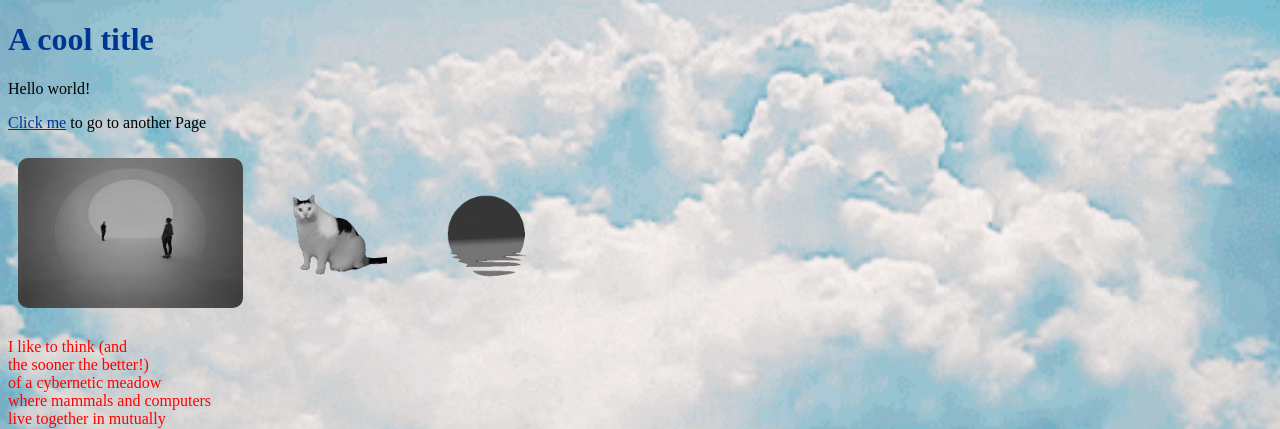
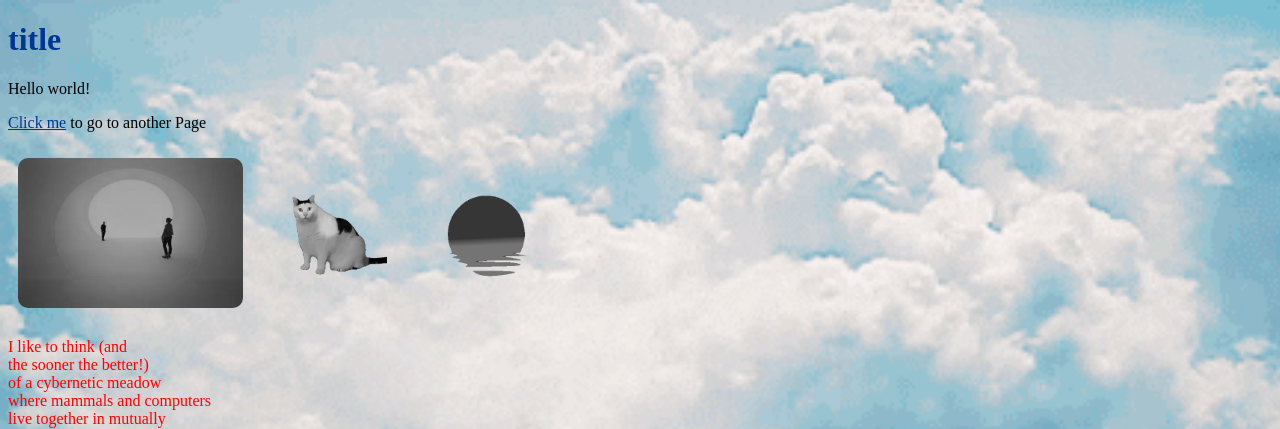
Before and after one commit to bregev08/iml300, a plain HTML site: page project-2/index.html in a window 1280 px wide. Shown: the top 429 px of the page. Drawn offline with Linux system fonts and the light colour scheme.

Commit message:
Update index.html

```diff
--- a/project-2/index.html
+++ b/project-2/index.html
@@ -7,7 +7,7 @@
     <link rel="stylesheet" href="style.css" />
   </head>
   <body>
-    <h1>A cool title</h1>
+    <h1>title</h1>
 
     <p>Hello world!</p>
     <p><a href="page-2.html">Click me</a> to go to another Page</p>
```
